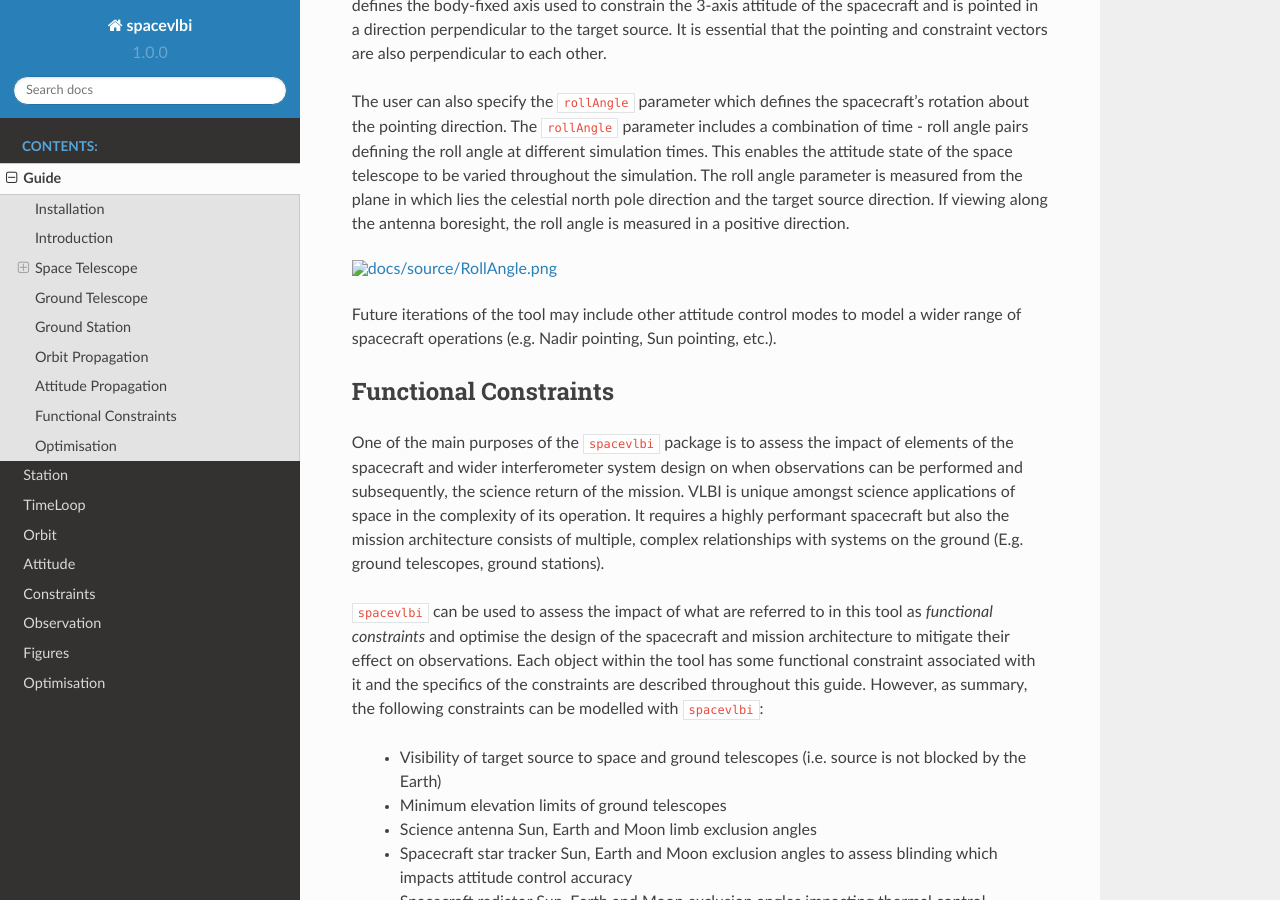
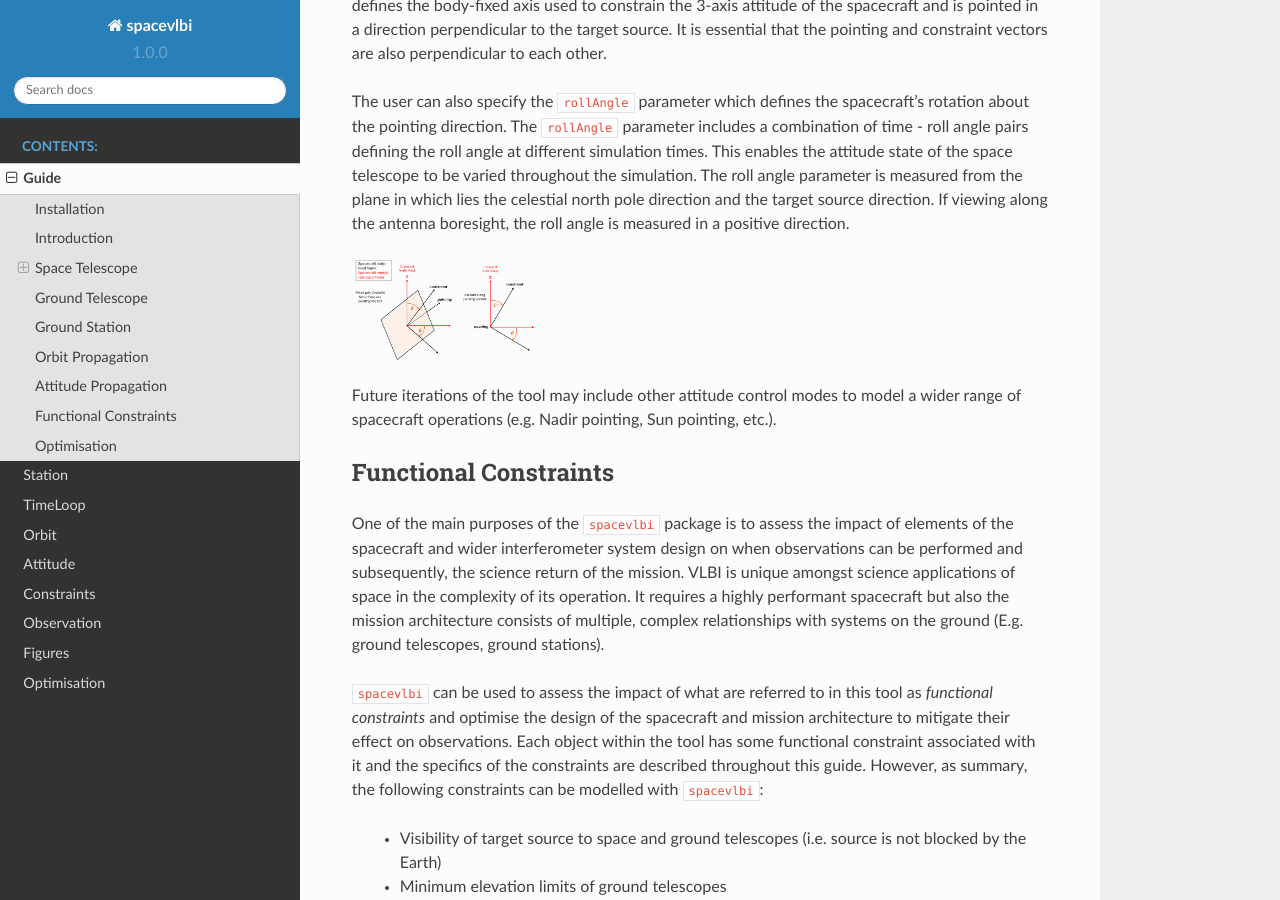
Before and after one commit to bhudson2/spacevlbi, a Sphinx documentation site: the page built from docs/source/Guide.rst, in a window 1280 px wide and 900 px high, scrolled down 5548 px. Built offline with Sphinx 7.4.7 and the Read the Docs theme 2.0.0, drawn with Linux system fonts in a browser that asks for light colours.

Commit message:
Updating documentation

```diff
--- a/docs/source/Guide.rst
+++ b/docs/source/Guide.rst
@@ -294,7 +294,7 @@ parameter is measured from the plane in which lies the celestial north pole
 direction and the target source direction. If viewing along the antenna
 boresight, the roll angle is measured in a positive direction.
 
-.. image:: docs/source/RollAngle.png
+.. image:: RollAngle.png
     :height: 100px
 
 Future iterations of the tool may include other attitude control modes to
--- a/pyproject.toml
+++ b/pyproject.toml
@@ -5,7 +5,7 @@ build-backend = "hatchling.build"
 [project]
 dependencies = ["astropy", "numpy", "poliastro", "matplotlib"]
 name = "spacevlbi"
-version = "1.0.14"
+version = "1.0.15"
 authors = [
   { name="Ben Hudson", email="bhudson@kispe.co.uk" },
 ]
```
Also changed, not shown: 4 other files.
